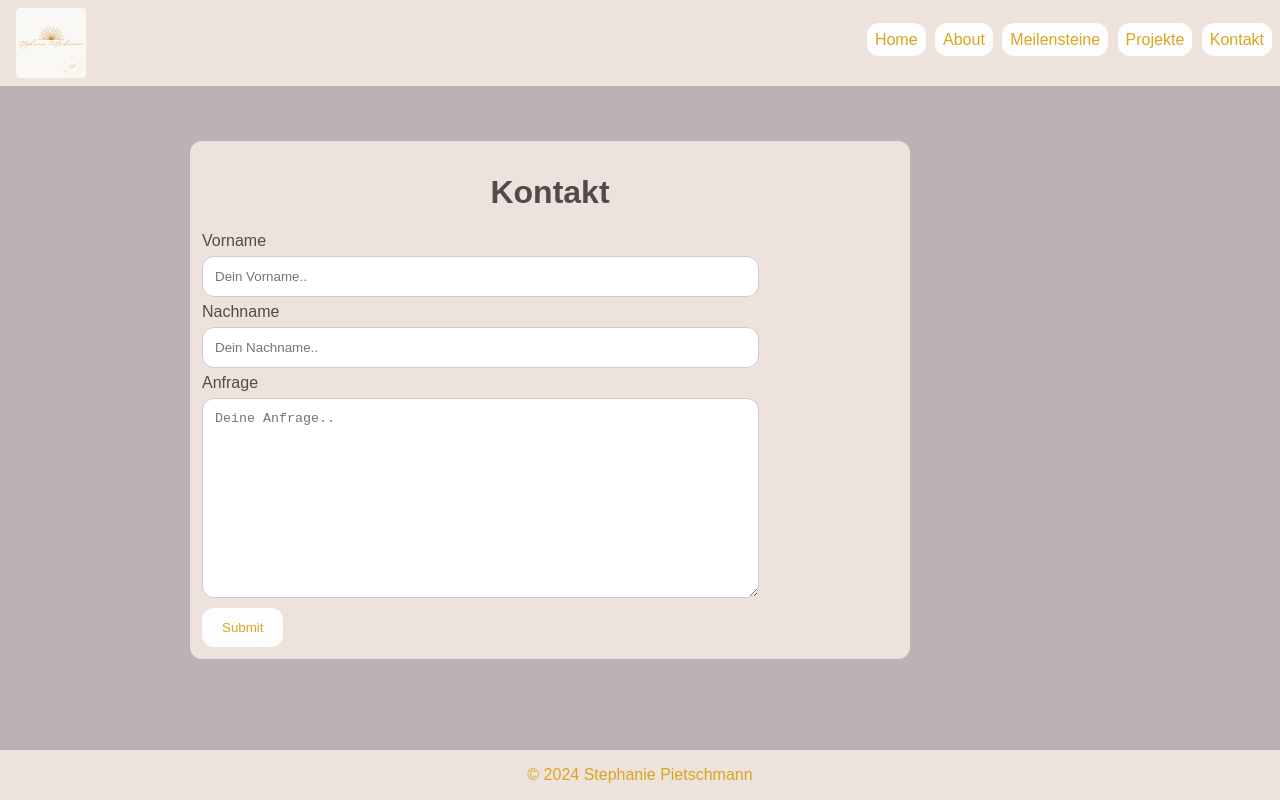
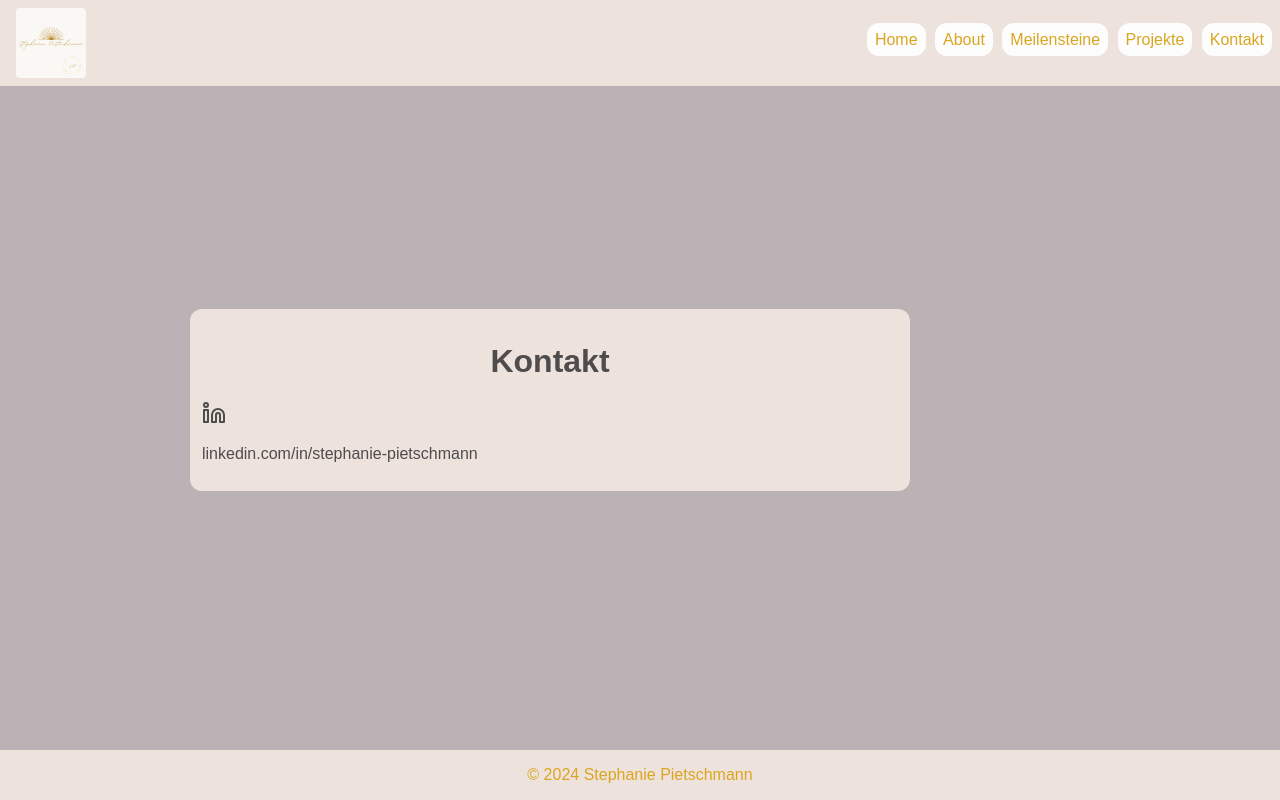
Before and after one commit to stephipie/stephipie.github.io, a plain HTML site: page contact.html in a window 1280 px wide. Drawn offline with Linux system fonts and the light colour scheme.

Commit message:
change contact page

```diff
--- a/contact.html
+++ b/contact.html
@@ -25,7 +25,9 @@
     <main>
         <div class="contact">
             <h1>Kontakt</h1>
-            <form action="mailto: sp.portfolio@gmx.de" method="get">
+            <svg xmlns="http://www.w3.org/2000/svg" width="24" height="24" viewBox="0 0 24 24" fill="none" stroke="currentColor" stroke-width="2" stroke-linecap="round" stroke-linejoin="round" class="lucide lucide-linkedin-icon lucide-linkedin"><path d="M16 8a6 6 0 0 1 6 6v7h-4v-7a2 2 0 0 0-2-2 2 2 0 0 0-2 2v7h-4v-7a6 6 0 0 1 6-6z"/><rect width="4" height="12" x="2" y="9"/><circle cx="4" cy="4" r="2"/></svg>
+            <p>linkedin.com/in/stephanie-pietschmann</p>
+            <!-- <form action="mailto: sp.portfolio@gmx.de" method="get">
 
                 <label for="fname">Vorname</label>
                 <br>
@@ -41,7 +43,7 @@
 
                 <input type="submit" value="Submit">
 
-            </form>
+            </form> -->
         </div>
     </main>
     <footer>
```
